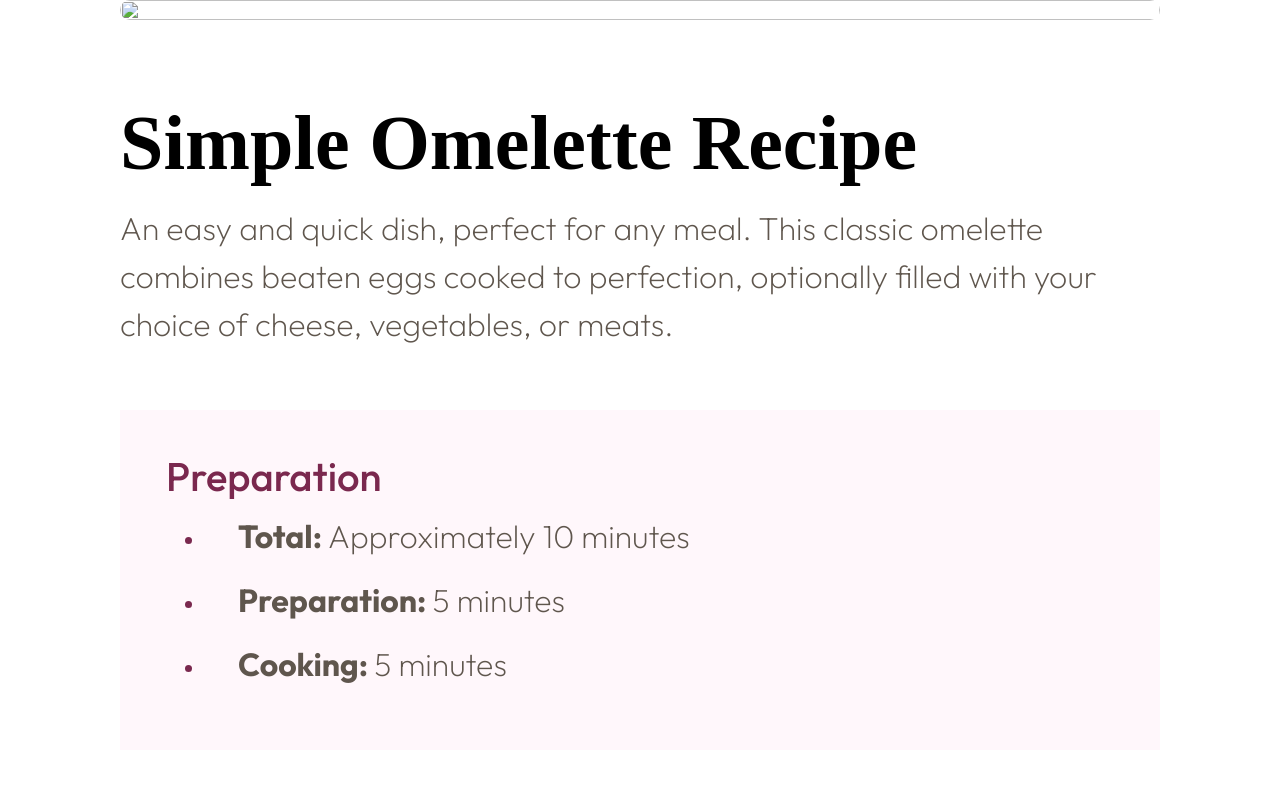
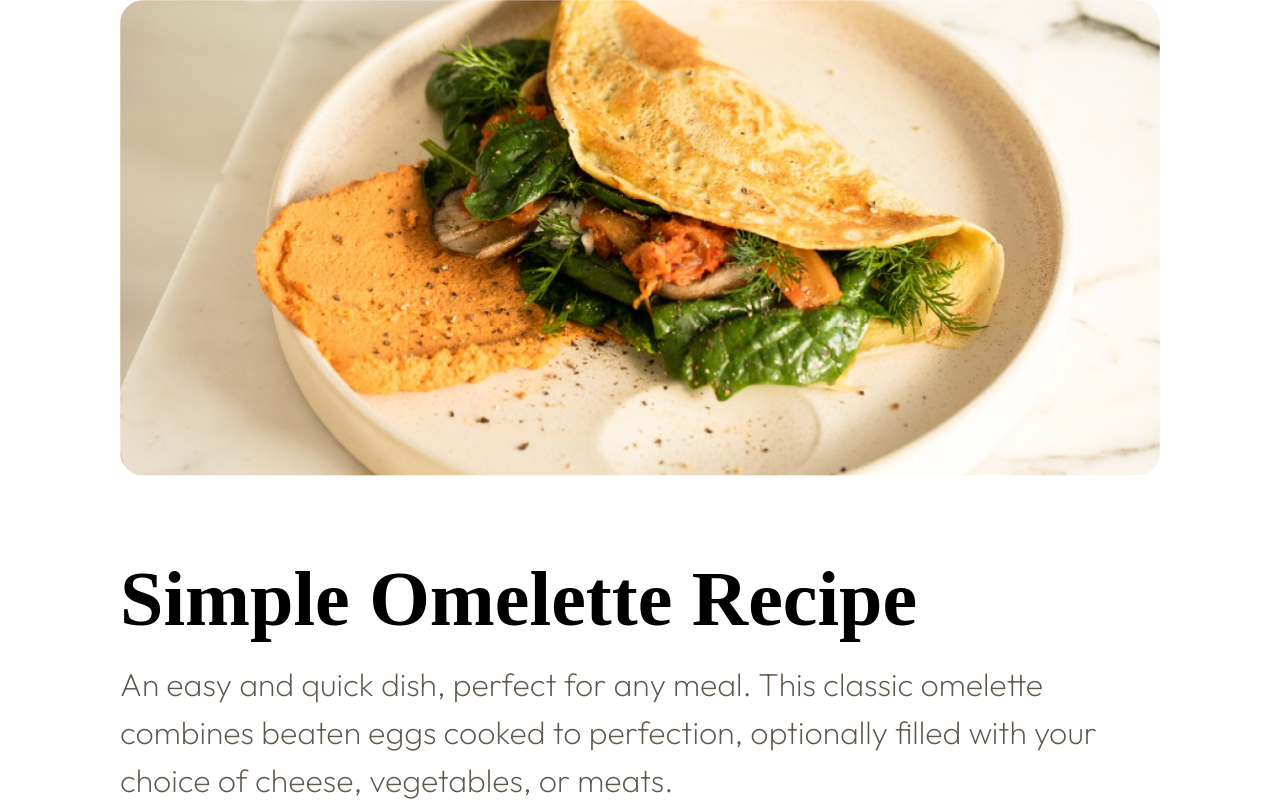
Before and after one commit to Dolani10/Mobile-first-solution-using-CSS-Grid-and-Flexbox, a plain HTML site: page index.html in a window 1280 px wide. Shown: the top 807 px of the page. Drawn offline with Linux system fonts and the light colour scheme.

Commit message:
Add files via upload

```diff
--- a/index.html
+++ b/index.html
@@ -18,7 +18,7 @@
             <div class="padding-global">
                 <div class="container">
                     <div class="img-wrapper">
-                        <img class="image" src="/images/top-image.png" alt="">
+                        <img class="image" src="top-image.png" alt="">
                     </div>
                 </div>
                 <div class="hero-content">
```
